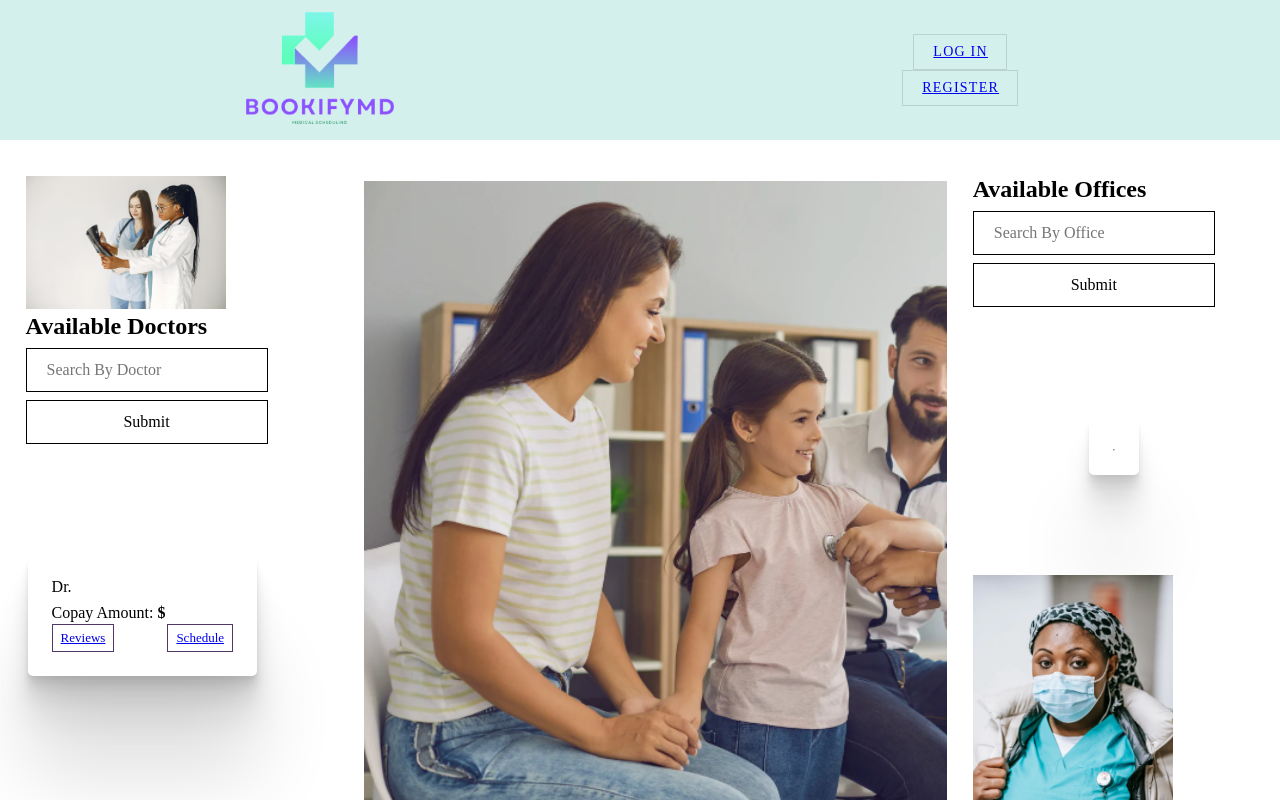
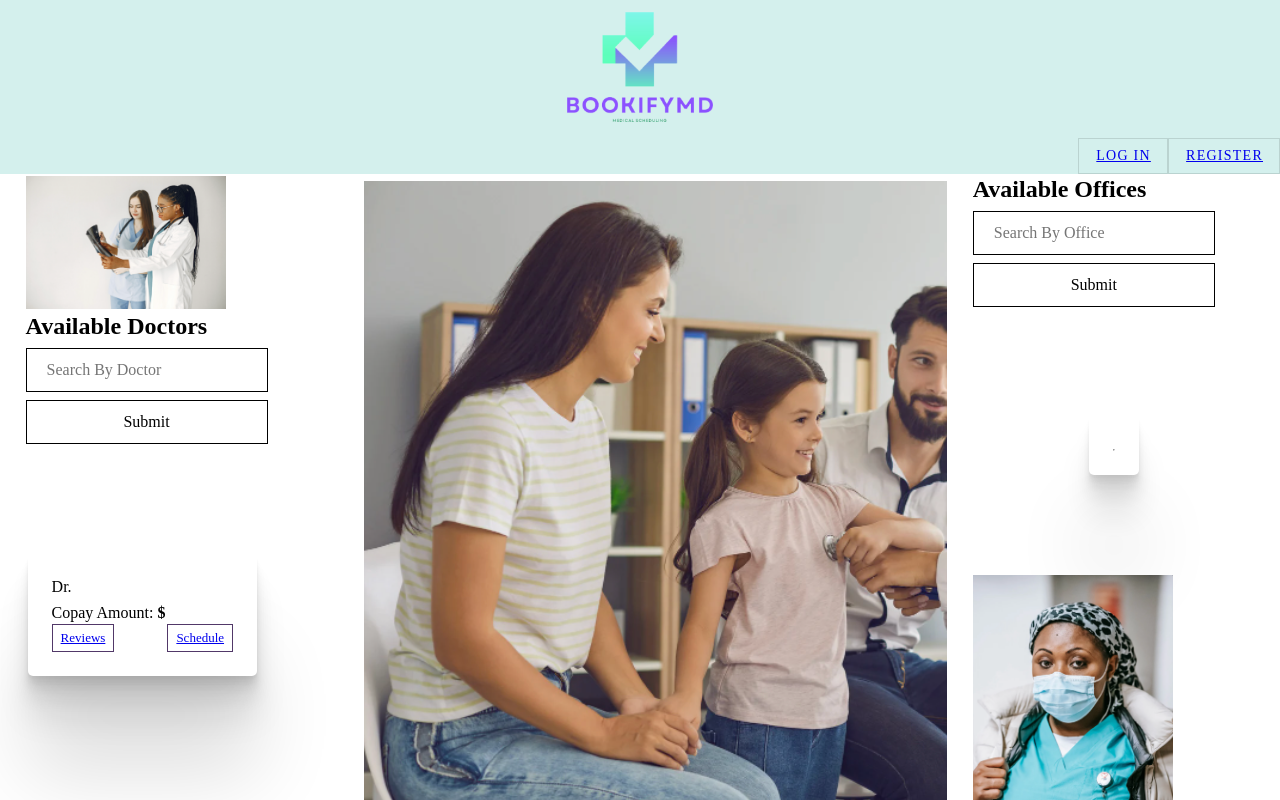
Before and after one commit to Redziniakjustin/BookifyMD, a Vue app in the folder vue/: page / in a window 1280 px wide. Shown: the top 800 px of the page. Built offline with nearby package versions, Linux system fonts and the light colour scheme; no server answers.

Commit message:
nav fix new logo comp

```diff
--- a/vue/src/assets/styles/styles.css
+++ b/vue/src/assets/styles/styles.css
@@ -1,7 +1,7 @@
 /* hyper link no line */
 .no-hyper{
     text-decoration: none;
-    color: black;
+    color:rgb(81, 56, 104)k;
   }
 /* Table Styling */
 .table-btn{
@@ -9,6 +9,7 @@
     padding: 5px 8px;
     font-size: 13px;
     cursor: pointer;
+    text-decoration: none;
 }
 .table-btn:hover{
     background-color: rgb(212, 240, 237) ;
--- a/vue/src/components/CenterDisplay.vue
+++ b/vue/src/components/CenterDisplay.vue
@@ -71,9 +71,7 @@
                       officeID: doctor.officeID,
                     },
                   }"
-                  >Schedule</router-link
-                >
-                <!-- capture id-->
+                  >Schedule</router-link>
               </button>
             </td>
           </tr>
@@ -88,14 +86,12 @@
       <h2 v-if="this.$store.state.profile.firstName === null">
         Please Update Profile Here:
         <router-link :to="{ name: 'profileRegister' }"
-          >Register Profile</router-link
-        >
+          >Register Profile</router-link>
       </h2>
       <notification-column />
     </div>
-    <!-- OR -->
+
     <div v-else class="middle-column column">
-      <!--Change V-if {This will be to show Landing Page}-->
       <landing-center-column />
     </div>
 
@@ -112,7 +108,9 @@
         <input class="btn-search" type="submit" />
       </div>
       <table class="elevated-box">
-        <tbody v-for="office in offices" :key="office.id">
+        <tbody v-for="office in offices"
+        :key="office.id"
+        >
           <tr>
             <td>{{ office.officeName }}</td>
           </tr>
@@ -137,11 +135,12 @@
   </div>
 </template>
 
+
 <script>
 import LandingCenterColumn from "@/components/LandingCenterColumn.vue";
 import NotificationColumn from "@/components/NotificationColumn.vue";
-//Will Use once API endpoints are available
 import profileService from "@/services/ProfileService";
+
 export default {
   data() {
     return {
@@ -262,10 +261,6 @@ export default {
           }
         });
     }
-
-    //TODO: BAD NAMING MAY CAUSE FUNCTIONAL CONFUSION -> getUserTypeByID !-> Profile
-    console.log("Calling UserType");
-
   },
 };
 </script>
@@ -277,9 +272,8 @@ export default {
 .dc-plus {
   margin: 150px 0 10px 0;
 }
-
-.tb{
+/* .tb{
   padding: 10px 0 10px 0;
-}
+} */
 
 </style>
--- a/vue/src/components/NavBar.vue
+++ b/vue/src/components/NavBar.vue
@@ -1,9 +1,16 @@
 <template>
   <div class="header-container" id="header-container" >
+      <div class="logo-container">
+          <nav-bar-logo/>
+      </div>
 
-    <div class="left-header-container container" id="lhc" v-if="this.$store.state.authenticated">
+      <div class="btn-container" id="btn-container">
+          <div class="btn-container-right"
+              id="lhc"
+              v-if="this.$store.state.authenticated"
+              >
                   <!--Patient-->
-        <div class="link-group-1" v-if="!currentUserType">
+                  <div class="link-grouping link-group-1" v-if="!currentUserType">
                   <ul>
                     <li class="inline" v-if="isHome===false">
                         <v-btn color="accent" elevation="7" outlined raised text tile>
@@ -39,7 +46,7 @@
                     </li>
 
                     <li class="inline" v-if="isProfile===false">
-           <v-btn  color="accent"  elevation="7"   outlined  raised  text  tile> <!-- Doctor  -->
+                    <v-btn  color="accent"  elevation="7"   outlined  raised  text  tile>
                       <router-link class="profile-link no-hyper" :to="{ name: 'profile' }">Doctor Profile</router-link>
                     </v-btn>
                     </li>
@@ -55,51 +62,35 @@
                         <router-link class="review-link no-hyper" :to="{ name: 'review' }">Reviews</router-link>
                       </v-btn>
                     </li>
-
                   </ul>
               </div>
-    </div>
+          </div> <!--endleft-->
 
-
-    <div class="center-header-container container" id="chc">
-                              <!-- click logo to return home-->
-        <a class="logo" href="">
-            <img @click=returnHome class="logo" src="..\assets\logo-transparent.png" id="logo" alt="BookifyMD Logo Here" />
-        </a>
-    </div>
-
-
-    <div class="right-header-container container" id="rhc">
+          <div class="btn-container-left" id="rhc">
               <li class="inline" v-if="this.$store.state.authenticated">
                 <v-btn color="accent" elevation="7" outlined raised text tile>
                   <router-link class="link-log-out no-hyper" :to="{ name: 'logout' }">Log Out</router-link>
                 </v-btn>
               </li>
-
               <li class="inline" v-else>
                 <v-btn color="accent" elevation="7" outlined raised text tile>
                   <router-link class="link-log-in no-hyper" :to="{ name: 'login' }">Log In</router-link>
                 </v-btn>
               </li>
-
-        <!-- <li class="inline" >
-          <v-btn color="accent" elevation="7" outlined raised text tile>
-             <router-link class="link-profile no-hyper" :to="{ name: 'profile' }">Profile</router-link>
-          </v-btn>
-        </li> -->
-
               <li class="inline" v-if="!this.$store.state.authenticated">
                 <v-btn color="accent" elevation="7" outlined raised text tile>
                   <router-link class="link-register no-hyper" :to="{ name: 'register' }">Register</router-link>
                 </v-btn>
               </li>
-    </div>
-
-  </div>
+            </div> <!--endright-->
+      </div>  <!--endbtn-->
+  </div>   <!--endhead-->
 </template>
 
 <script>
+import NavBarLogo from './NavBarLogo.vue'
 export default {
+  components: { NavBarLogo },
  data() {
     return {
     }
@@ -130,11 +121,6 @@ export default {
       return this.$store.state.profile;
         },
     },
-methods:{
-  returnHome(){
-    return this.$router.push('/')
-  }
-}
 }
 </script>
 
@@ -148,52 +134,37 @@ methods:{
     text-transform: uppercase;
 
     display: flex;
-    flex-direction: row;
+    flex-direction: column;
     align-items: center;
     justify-content: center space-between;
     margin: 0;
     padding: 0;
-    max-height: 140px;
+    max-height: 184px;
   }
-
-
+.logo-container{
+  display: flex;
+  flex-direction: row;
+  align-items: start;
+  justify-content: center
+  }
+.btn-container{
+  display: flex;
+  flex-direction: row;
+  /* justify-content: center; */
+}
+.btn-container-left{
+align-self: start;
+}
+.btn-container{
+align-self: end;
+}
 .logo{
   margin: 0 0 0 0;
-    padding: 10% 10% 10% 10%;
-    max-height: auto; /* Needs to change on resize */
+  /* padding: 10% 10% 10% 10%; */
+  max-height: 110px;
   width: 100%;
-  }
-  .left-header-container{
-  display: flex;
-  flex-direction: column;
-  align-items: center;
-  justify-content: center space-between;
-  flex-basis: 20%;
-  }
-  .center-header-container{
-  display: flex;
-  flex-direction: column;
-  align-items: center;
-  justify-content: center space-between;
-  flex-basis: 20%;
-  }
-  .right-header-container{
-  display: flex;
-  flex-direction: column;
-  align-items: center;
-  justify-content: center space-between;
-  flex-basis: 20%;
   }
  .inline{
   display:inline-block;
   }
-  .inline a {
-    padding: 2px;
-  }
-  .link-grouping{
-    display: flex;
-    flex-direction: row;
-    align-items: center;
-    justify-content: center space-between;
-  }
 </style>
--- /dev/null
+++ b/vue/src/components/NavBarLogo.vue
@@ -0,0 +1,25 @@
+<template>
+  <div class="center-header-container container" id="chc">
+                <a class="logo" href="">
+                    <img @click=returnHome
+                    class="logo"
+                    src="..\assets\logo-transparent.png"
+                    id="logo" alt="BookifyMD Logo Here"
+                    />   <!-- ..\assets\Final-Logo-Transparent.png -->
+                </a>
+            </div>
+</template>
+
+<script>
+export default {
+methods:{
+  returnHome(){
+    return this.$router.push('/')
+  }
+}
+}
+</script>
+
+<style>
+
+</style>
```
Also changed, not shown: vue/src/assets/Final-Logo-Transparent.png (added). Lines whose indentation alone changed are shown as unchanged.
